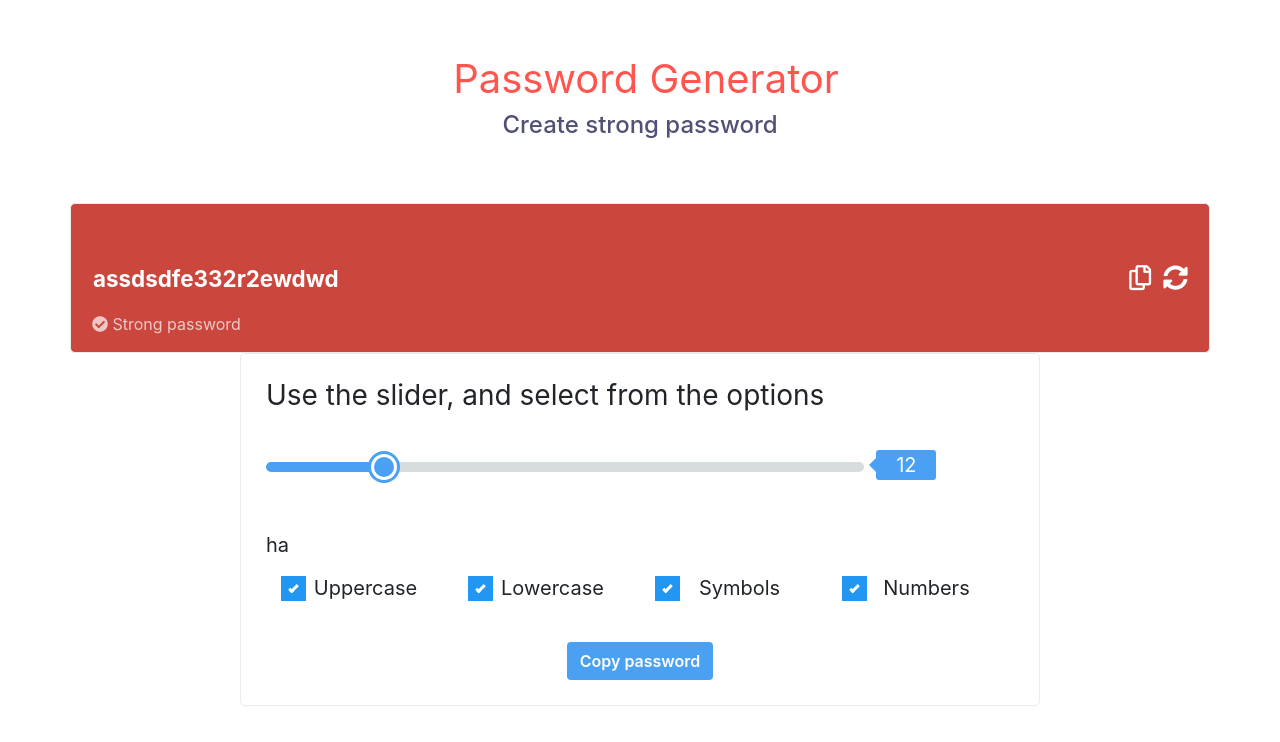
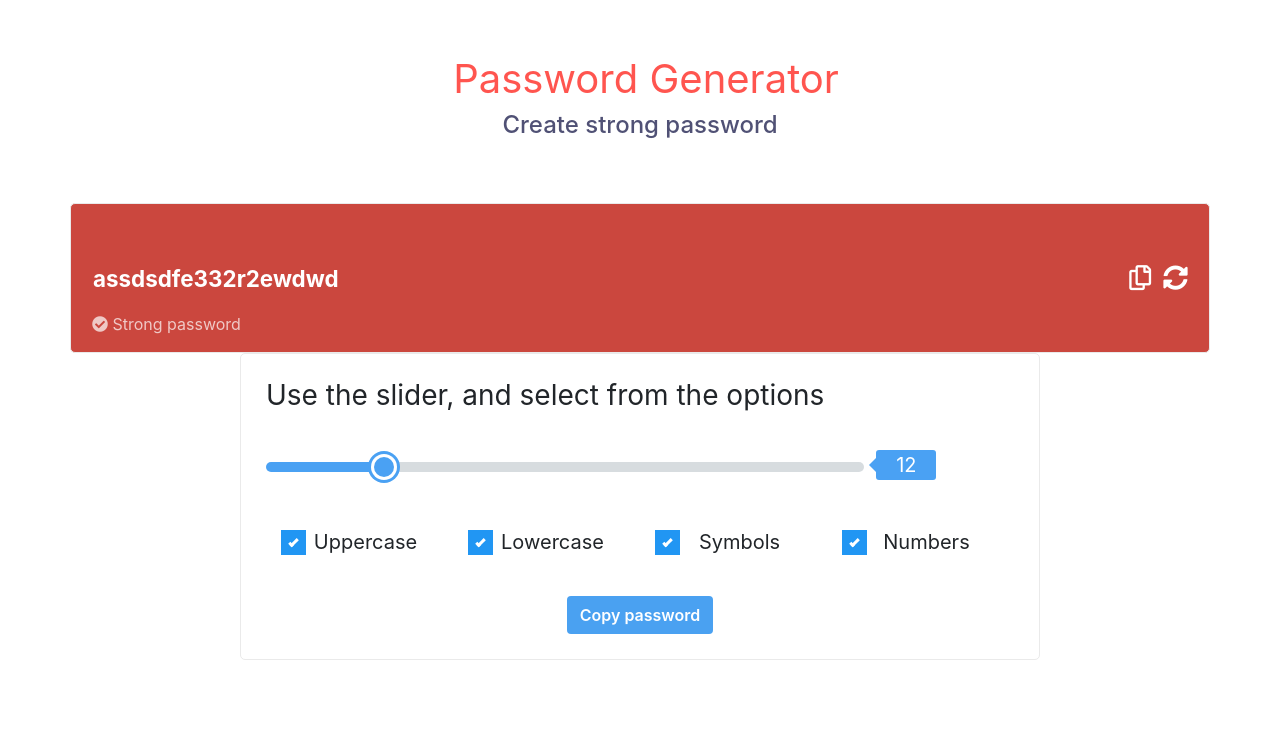
Before and after one commit to AigarsPeda/password-generator, a React app: page / in a window 1280 px wide. Shown: the top 742 px of the page. Built offline with nearby package versions, Linux system fonts and the light colour scheme.

Commit message:
Update Container.tsx

```diff
--- a/src/components/container/Container.tsx
+++ b/src/components/container/Container.tsx
@@ -66,7 +66,6 @@
               onChangeValue={onChangeSlider}
             />
           </div>
-          <p>ha</p>
         </div>
         <div className="col-md-12">
           <div className="row checkbox-container">
```
